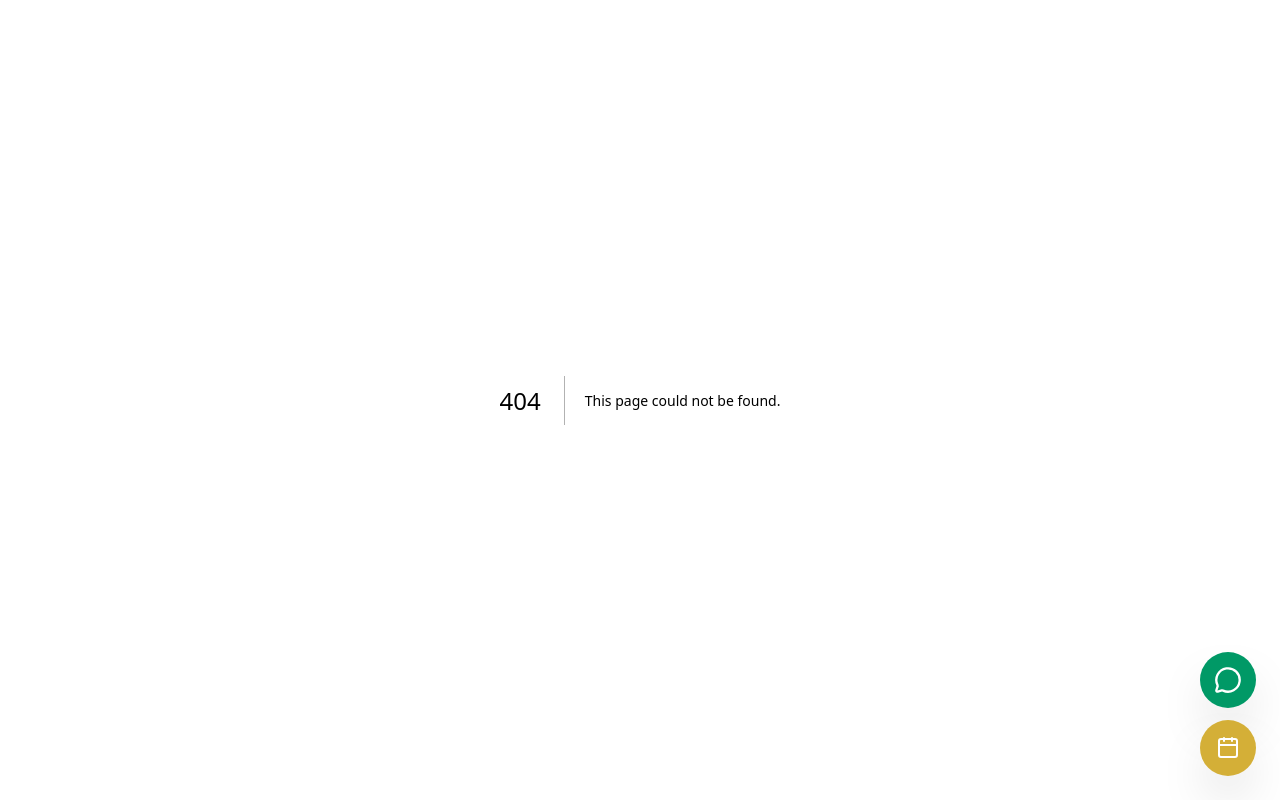
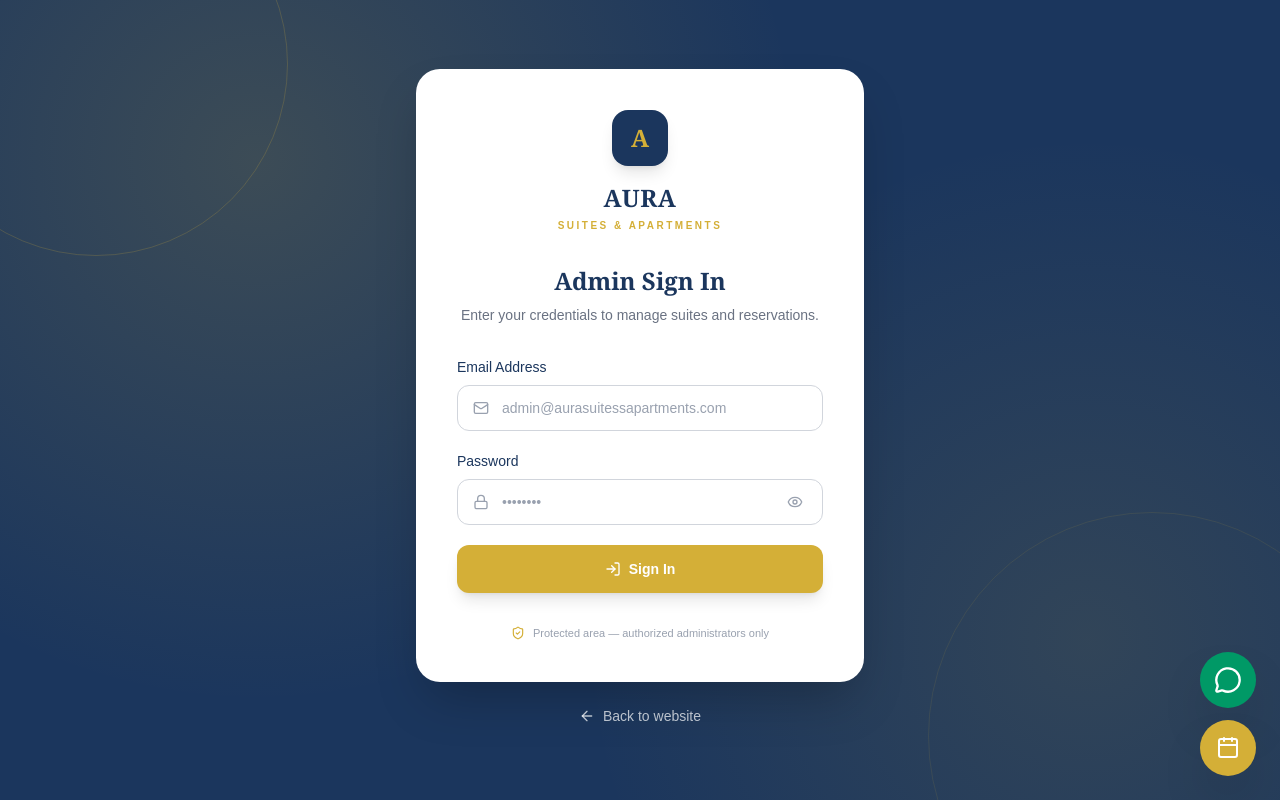
Before and after one commit to Devfreedom/aura-suites-and-apartments, a Next.js app: page /admin/login in a window 1280 px wide. Before the commit this address had no page. Built offline with nearby package versions, Linux system fonts and the light colour scheme; no server answers; a web font is replaced by a local one.

Commit message:
feat: add AdminLoginPage component for admin authentication with error handling and password visibility toggle

```diff
--- /dev/null
+++ b/app/admin/login/page.tsx
@@ -0,0 +1,205 @@
+"use client";
+
+import { useState } from "react";
+import Link from "next/link";
+import { useRouter } from "next/navigation";
+import {
+  AlertCircle,
+  ArrowLeft,
+  Eye,
+  EyeOff,
+  Loader2,
+  Lock,
+  LogIn,
+  Mail,
+  ShieldCheck,
+} from "lucide-react";
+import { createClient } from "@/lib/supabase/client";
+
+const inputClass =
+  "w-full rounded-xl border border-gray-300 bg-white py-3 pl-11 pr-4 text-sm text-navy outline-none transition-colors placeholder:text-gray-400 focus:border-gold focus:ring-2 focus:ring-gold/20";
+
+export default function AdminLoginPage() {
+  const router = useRouter();
+
+  const [email, setEmail] = useState("");
+  const [password, setPassword] = useState("");
+  const [showPassword, setShowPassword] = useState(false);
+  const [isLoading, setIsLoading] = useState(false);
+  const [error, setError] = useState<string | null>(null);
+
+  async function handleSubmit(event: React.FormEvent<HTMLFormElement>) {
+    event.preventDefault();
+    setError(null);
+    setIsLoading(true);
+
+    try {
+      const supabase = createClient();
+      const { error: signInError } = await supabase.auth.signInWithPassword({
+        email: email.trim(),
+        password,
+      });
+
+      if (signInError) {
+        setError(
+          signInError.message === "Invalid login credentials"
+            ? "Invalid email or password. Please try again."
+            : signInError.message
+        );
+        return;
+      }
+
+      router.replace("/admin/suites");
+      router.refresh();
+    } catch {
+      setError("Unable to sign in right now. Please try again.");
+    } finally {
+      setIsLoading(false);
+    }
+  }
+
+  return (
+    <div className="relative flex min-h-screen items-center justify-center overflow-hidden bg-navy px-4 py-12">
+      {/* Decorative background */}
+      <div
+        aria-hidden
+        className="pointer-events-none absolute inset-0 bg-[radial-gradient(circle_at_20%_20%,rgba(212,175,55,0.18),transparent_45%),radial-gradient(circle_at_85%_80%,rgba(212,175,55,0.12),transparent_40%)]"
+      />
+      <div
+        aria-hidden
+        className="pointer-events-none absolute -top-32 -left-24 h-96 w-96 rounded-full border border-gold/20"
+      />
+      <div
+        aria-hidden
+        className="pointer-events-none absolute -bottom-40 -right-24 h-[28rem] w-[28rem] rounded-full border border-gold/10"
+      />
+
+      <div className="relative w-full max-w-md">
+        <div className="rounded-3xl border border-white/10 bg-white p-8 shadow-2xl sm:p-10">
+          {/* Brand */}
+          <div className="mb-8 text-center">
+            <div className="mx-auto mb-4 flex h-14 w-14 items-center justify-center rounded-2xl bg-navy font-serif text-2xl font-bold text-gold shadow-lg">
+              A
+            </div>
+            <p className="font-serif text-2xl font-bold tracking-wide text-navy">
+              AURA
+            </p>
+            <p className="mt-1 text-[10px] font-semibold uppercase tracking-[0.25em] text-gold">
+              Suites &amp; Apartments
+            </p>
+          </div>
+
+          <div className="mb-8 text-center">
+            <h1 className="font-serif text-2xl font-bold text-navy">
+              Admin Sign In
+            </h1>
+            <p className="mt-2 text-sm text-gray-500">
+              Enter your credentials to manage suites and reservations.
+            </p>
+          </div>
+
+          <form onSubmit={handleSubmit} className="space-y-5">
+            <div>
+              <label
+                htmlFor="admin-email"
+                className="mb-2 block text-sm font-medium text-navy"
+              >
+                Email Address
+              </label>
+              <div className="relative">
+                <Mail className="pointer-events-none absolute left-4 top-1/2 h-4 w-4 -translate-y-1/2 text-gray-400" />
+                <input
+                  id="admin-email"
+                  type="email"
+                  autoComplete="email"
+                  required
+                  value={email}
+                  onChange={(event) => setEmail(event.target.value)}
+                  placeholder="admin@aurasuitessapartments.com"
+                  className={inputClass}
+                />
+              </div>
+            </div>
+
+            <div>
+              <label
+                htmlFor="admin-password"
+                className="mb-2 block text-sm font-medium text-navy"
+              >
+                Password
+              </label>
+              <div className="relative">
+                <Lock className="pointer-events-none absolute left-4 top-1/2 h-4 w-4 -translate-y-1/2 text-gray-400" />
+                <input
+                  id="admin-password"
+                  type={showPassword ? "text" : "password"}
+                  autoComplete="current-password"
+                  required
+                  value={password}
+                  onChange={(event) => setPassword(event.target.value)}
+                  placeholder="••••••••"
+                  className={`${inputClass} pr-12`}
+                />
+                <button
+                  type="button"
+                  onClick={() => setShowPassword((visible) => !visible)}
+                  aria-label={showPassword ? "Hide password" : "Show password"}
+                  className="absolute right-3 top-1/2 flex h-8 w-8 -translate-y-1/2 items-center justify-center rounded-lg text-gray-400 transition-colors hover:bg-gray-100 hover:text-navy"
+                >
+                  {showPassword ? (
+                    <EyeOff className="h-4 w-4" />
+                  ) : (
+                    <Eye className="h-4 w-4" />
+                  )}
+                </button>
+              </div>
+            </div>
+
+            {error && (
+              <div
+                role="alert"
+                className="flex items-start gap-2 rounded-xl border border-red-200 bg-red-50 px-4 py-3 text-sm text-red-700"
+              >
+                <AlertCircle className="mt-0.5 h-4 w-4 flex-shrink-0" />
+                <p>{error}</p>
+              </div>
+            )}
+
+            <button
+              type="submit"
+              disabled={isLoading}
+              className="inline-flex w-full items-center justify-center gap-2 rounded-xl bg-gold px-6 py-3.5 text-sm font-semibold text-white shadow-lg transition-colors hover:bg-[#C5A028] disabled:cursor-not-allowed disabled:opacity-60"
+            >
+              {isLoading ? (
+                <>
+                  <Loader2 className="h-4 w-4 animate-spin" />
+                  Signing in…
+                </>
+              ) : (
+                <>
+                  <LogIn className="h-4 w-4" />
+                  Sign In
+                </>
+              )}
+            </button>
+          </form>
+
+          <div className="mt-8 flex items-center justify-center gap-2 text-[11px] text-gray-400">
+            <ShieldCheck className="h-3.5 w-3.5 text-gold" />
+            Protected area — authorized administrators only
+          </div>
+        </div>
+
+        <div className="mt-6 text-center">
+          <Link
+            href="/"
+            className="inline-flex items-center gap-2 text-sm text-white/70 transition-colors hover:text-gold"
+          >
+            <ArrowLeft className="h-4 w-4" />
+            Back to website
+          </Link>
+        </div>
+      </div>
+    </div>
+  );
+}
```
